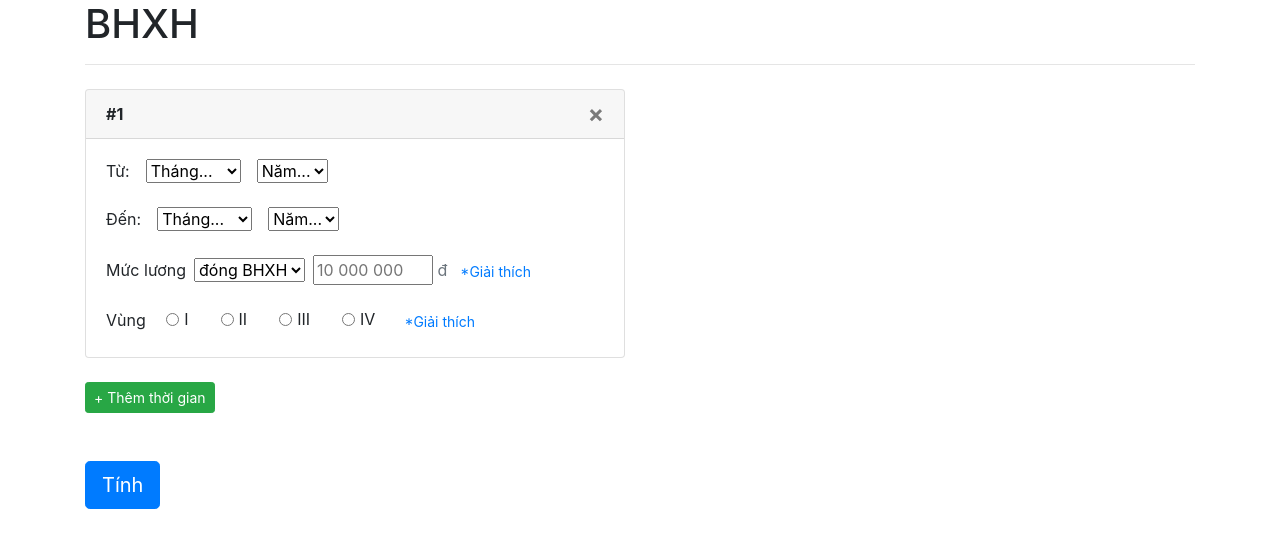
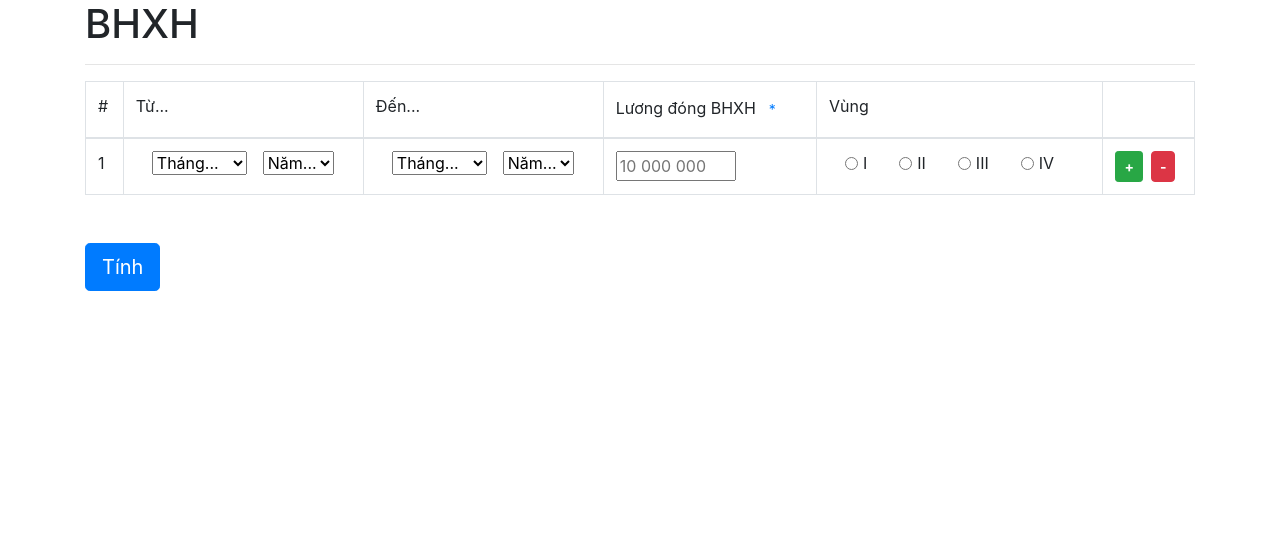
Before and after one commit to huynguyen93/bhxh, a React (Create React App) app: page / in a window 1280 px wide. Shown: the top 548 px of the page. Built offline with nearby package versions, Linux system fonts and the light colour scheme.

Commit message:
change to table

```diff
--- a/src/App.js
+++ b/src/App.js
@@ -93,6 +93,27 @@ function App() {
     <div className="App">
       <h1>BHXH</h1>
       <hr/>
+      <table className="table table-bordered table-responsive-md">
+        <thead>
+        <tr>
+          <td>#</td>
+          <td>Từ... </td>
+          <td>Đến... </td>
+          <td>
+            Lương đóng BHXH
+            <button
+              className="btn btn-sm btn-link mx-1"
+              onClick={() => setShowModalSalary(true)}
+              disabled={showModalSalary}
+            >
+              *
+            </button>
+          </td>
+          <td>Vùng</td>
+          <td></td>
+        </tr>
+        </thead>
+        <tbody>
           {periods.map((period, index) => {
             const {
               salary,
@@ -111,24 +132,9 @@ function App() {
             }
 
             return (
-          <div className="row my-4" key={index}>
-            <div className="col-lg-6">
-              <div className="card">
-                <div className="card-header">
-                  <strong>#{index + 1}</strong>
-                  <span className="float-right">
-                    <button
-                      title="Xóa"
-                      onClick={() => removePeriod(index)}
-                      className="close"
-                    >
-                      ×
-                    </button>
-                  </span>
-                </div>
-                <div className="card-body">
-                  <div className="form-group">
-                    <label htmlFor="exampleInputEmail1">Từ: </label>
+              <tr key={index}>
+                <td>{index + 1}</td>
+                <td>
                   <select
                     id="inputState"
                     className="mx-3"
@@ -145,9 +151,8 @@ function App() {
                     <option>Năm...</option>
                     {years.map((label) => (<option value={label} key={label}>{label}</option>))}
                   </select>
-                  </div>
-                  <div className="form-group">
-                    <label htmlFor="exampleInputEmail1">Đến: </label>
+                </td>
+                <td>
                   <select
                     id="inputState"
                     className="mx-3"
@@ -163,17 +168,8 @@ function App() {
                     <option>Năm...</option>
                     {years.map((label) => (<option value={label} key={label}>{label}</option>))}
                   </select>
-                  </div>
-                  <div className="form-group">
-                    <label htmlFor="inputSalary">Mức lương</label>
-                    <select
-                      id="inputSalary"
-                      className="mx-2"
-                      onChange={(e) => updatePeriod(index, {yearStart: e.target.value})}
-                    >
-                      {/*<option value={salaryTypes.contracted}>chính thức</option>*/}
-                      <option value={salaryTypes.insurance}>đóng BHXH</option>
-                    </select>
+                </td>
+                <td>
                   <input
                     type="text"
                     placeholder="10 000 000"
@@ -183,18 +179,8 @@ function App() {
                     onChange={(e) => handleSalaryChange(index, e.target.value)}
                     style={{width: '120px'}}
                   />
-                    <span className="text-secondary"> đ</span>
-                    <button
-                      className="btn btn-sm btn-link mx-1"
-                      onClick={() => setShowModalSalary(true)}
-                      disabled={showModalSalary}
-                    >
-                      *Giải thích
-                    </button>
-                  </div>
-                  <div>
-                    Vùng
-                    {' '}
+                </td>
+                <td>
                   {Object.keys(zoneLabels).map((zoneCode) => {
                     const id = 'radio' + zoneCode;
                     return (
@@ -210,14 +196,51 @@ function App() {
                       </div>
                     )
                   })}
+                </td>
+                <td>
                   <button
-                      className="btn btn-sm btn-link mx-1"
-                      onClick={() => setShowModalZone(true)}
-                      disabled={showModalZone}
+                    onClick={addPeriod}
+                    className="btn btn-sm btn-success mr-2"
                   >
-                      *Giải thích
+                    <b>+</b>
                   </button>
-                  </div>
+                  <button
+                    title="Xóa"
+                    onClick={() => removePeriod(index)}
+                    className="btn btn-sm rounded btn-danger"
+                  >
+                    <b>-</b>
+                  </button>
+
+                </td>
+              </tr>
+            );
+          })}
+        </tbody>
+      </table>
+      <ul>
+        {periods.map((period, index) => {
+          const {
+            monthStart,
+            monthEnd,
+            yearStart,
+            yearEnd,
+            errorMessage,
+            amountPaidForInsurance,
+          } = period;
+          let isValidTimeRange = true;
+          if (monthStart && monthEnd && yearStart && yearEnd) {
+            if (yearEnd < yearStart || (yearEnd === yearStart && monthEnd < monthStart)) {
+              isValidTimeRange = false;
+            }
+          }
+
+          if (!amountPaidForInsurance && isValidTimeRange && !errorMessage) {
+            return null;
+          }
+
+          return (
+            <li key={index}>
               {amountPaidForInsurance && (
                 <div className="mt-3">
                   Số tiền đóng BHXH:
@@ -238,18 +261,11 @@ function App() {
                   <span className="text-danger">{errorMessage}</span>
                 </div>
               )}
-                </div>
-              </div>
-            </div>
-          </div>
+            </li>
           );
         })}
-      <button
-        onClick={addPeriod}
-        className="btn btn-sm btn-success"
-      >
-        + Thêm thời gian
-      </button>
+      </ul>
+
       <div className="mt-5">
         <button
           className="btn btn-lg btn-primary"
```
Also changed, not shown: 1 other file (tests, documents, lock files or other folders). Lines whose indentation alone changed are shown as unchanged.
